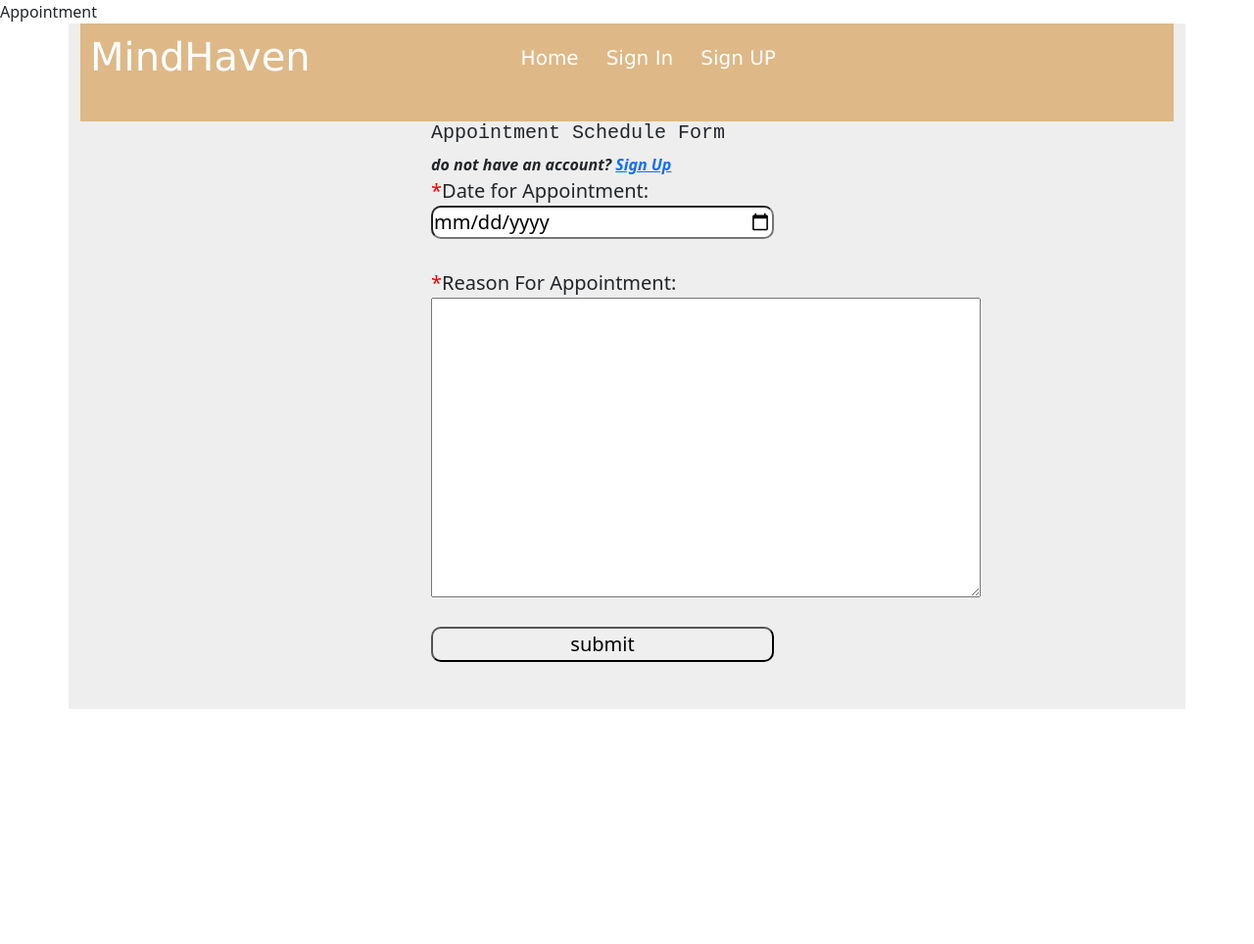
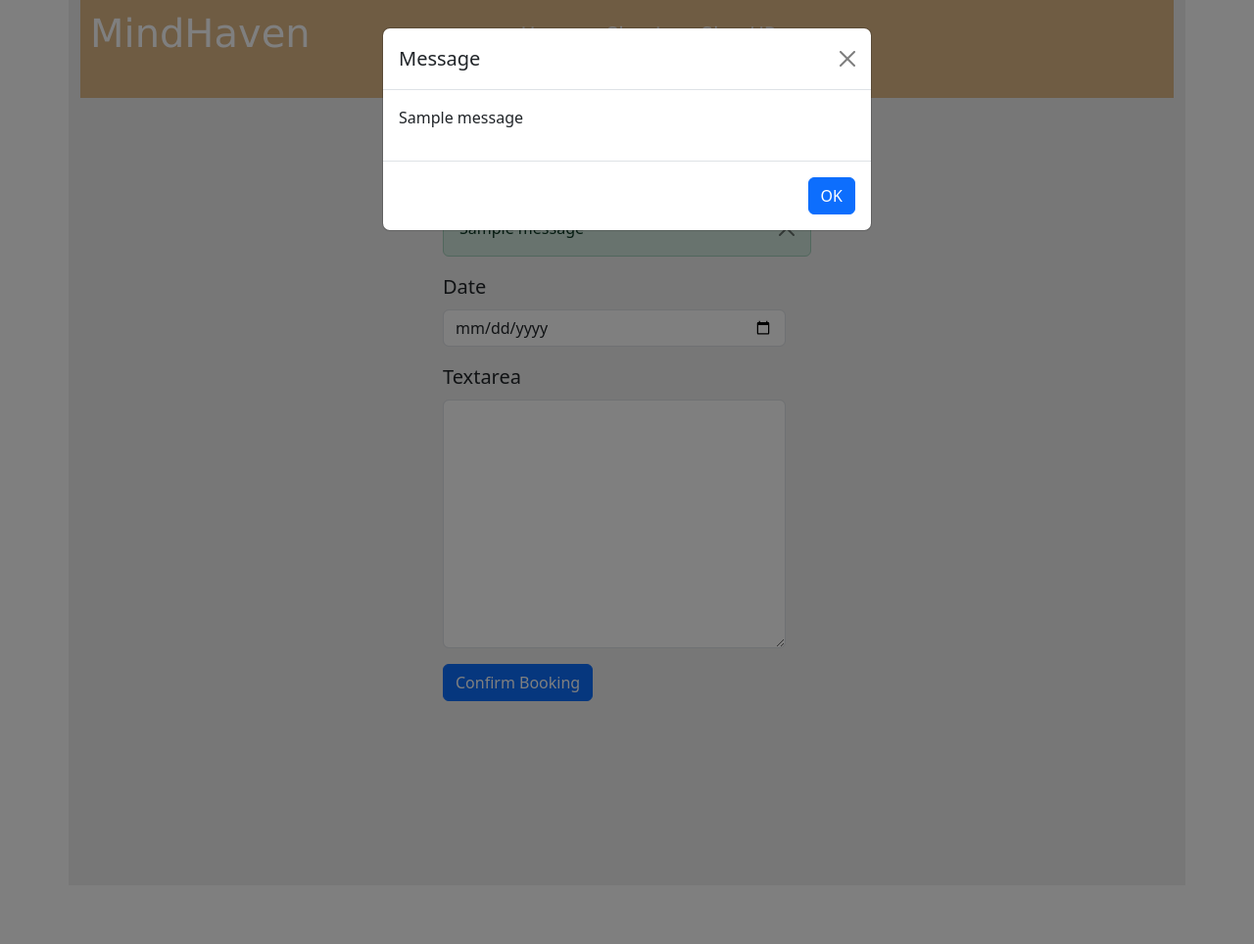
Before and after one commit to Stevey144/MindHaven, a Django app: page /mindhaven/booking.html in a window 1280 px wide. Shown: the whole page at 98% size. Run offline with Django 5.2, Linux system fonts and the light colour scheme; tables that the repository leaves empty hold one stand-in row (values such as "Sample post"); one stand-in notice (Sample message) is shown.

Commit message:
booking integrated completed

```diff
--- a/mind_haven_web_app/forms.py
+++ b/mind_haven_web_app/forms.py
@@ -1,6 +1,6 @@
 from django import forms
-from django.forms import EmailInput, ModelForm,DateInput, NumberInput, Select,TimeInput,TextInput,IntegerField, ValidationError
-from .models import Appointment, Contacts,Signup
+from django.forms import EmailInput, ModelForm,DateInput, NumberInput, Select, Textarea,TimeInput,TextInput,IntegerField, ValidationError
+from .models import Appointment, Booking, Contacts,Signup
 
 class ContactsForm(ModelForm):
     class Meta:
@@ -72,3 +72,13 @@ class SignupForm(ModelForm):
             raise ValidationError("A user with this email already exists.")
 
         return cleaned_data
+
+
+class BookingForm(ModelForm):
+    class Meta:
+        model = Booking
+        fields = ['date', 'textarea']
+        widgets = {
+            'date': DateInput(attrs={'class': 'form-control', 'type': 'date'}),
+            'textarea': Textarea(attrs={'class': 'form-control', 'cols': 45, 'rows': 10}),
+        }
--- a/mind_haven_web_app/templates/mind_haven_web_app/booking.html
+++ b/mind_haven_web_app/templates/mind_haven_web_app/booking.html
@@ -1,6 +1,5 @@
+{% extends 'base.html' %}
 {% load static %}
-
-
     {% block title %}
     Appointment
     {% endblock title %}
@@ -114,30 +113,89 @@
 
         <div class="appointment-container">
         <div class="appointment-header">
-            <h1 class="h1-text-for-appoitment">Appointment Schedule Form</h1>
+            <h1 class="h1-text-for-appoitment"><b>Appointment Schedule Form</b></h1>
             <div class="question-text">do not have an account? <a href="{% url 'sign-up' %}">Sign Up</a></div>
         </div>
 
 
-        <div class="Booking-Form">
-            <form class="" >
-               <label for=""><span class="important">*</span>Date for Appointment:</label>
-               <br>
-               <input type="date"  id="date" required>
-               <br><br>
-               <label for=""><span class="important">*</span>Reason For Appointment:</label><br>
-                <textarea name="textarea" cols="45" rows="10" id="reason_for_booking"></textarea>
-                <br><br>
-                <input type="submit" value="submit" class="btn-booking" id="btn-booking">
-            </form>
-
+        <div class="modal fade" id="messageModal" tabindex="-1" aria-labelledby="messageModalLabel" aria-hidden="true">
+            <div class="modal-dialog">
+                <div class="modal-content">
+                    <div class="modal-header">
+                        <h5 class="modal-title" id="messageModalLabel">Message</h5>
+                        <button type="button" class="btn-close" data-bs-dismiss="modal" aria-label="Close"></button>
+                    </div>
+                    <div class="modal-body">
+                        <p id="modalMessage"></p>
+                    </div>
+                    <div class="modal-footer">
+                        <button type="button" class="btn btn-primary" id="modalOkButton">OK</button>
+                    </div>
+                </div>
+            </div>
         </div>
 
 
+        <div class="Booking-Form">
+
+        <div class="container mt-5">
+
+            {% if messages %}
+            <div class="alert-container mb-3">
+                {% for message in messages %}
+                    <div class="alert
+                        {% if message.tags == 'error' %}alert-danger{% else %}alert-success{% endif %} alert-dismissible fade show" role="alert">
+                        {{ message }}
+                        <button type="button" class="btn-close" data-bs-dismiss="alert" aria-label="Close"></button>
+                    </div>
+                {% endfor %}
+            </div>
+        {% endif %}
+
+
+             <form method="post" novalidate>
+        {% csrf_token %}
+        {% for field in form %}
+            <div class="mb-3">
+                <label for="{{ field.id_for_label }}" class="form-label">{{ field.label }}</label>
+                {{ field }}
+                {% if field.errors %}
+                    <div class="invalid-feedback d-block">{{ field.errors|join:", " }}</div>
+                {% endif %}
+            </div>
+        {% endfor %}
+        <button type="submit" class="btn btn-primary">Confirm Booking</button>
+    </form>
+
+        </div>
     </div>
 
+    </div>
+</div>
+    <script src="https://code.jquery.com/jquery-3.6.0.min.js"></script>
+    <script src="https://cdn.jsdelivr.net/npm/bootstrap@5.3.0-alpha1/dist/js/bootstrap.bundle.min.js"></script>
+    <script src="https://cdn.jsdelivr.net/npm/bootstrap@5.3.0-alpha1/dist/js/bootstrap.bundle.min.js"></script>
 
-    </div>
-    <script src="https://code.jquery.com/jquery-3.6.0.min.js"></script>
+
+
+    <script>
+        $(document).ready(function () {
+            {% if messages %}
+                {% for message in messages %}
+                    $('#modalMessage').text('{{ message }}');
+                {% endfor %}
+                $('#messageModal').modal('show');  // Show the modal only if there are messages
+
+                $('#modalOkButton').on('click', function () {
+                    window.location.href = "{% url 'booking' %}"; // Redirect to booking.html
+                });
+
+                $('#messageModal').on('hidden.bs.modal', function () {
+                    window.location.href = "{% url 'booking' %}"; // Redirect to booking.html
+                });
+
+            {% endif %}
+        });
+        </script>
 
 {% endblock container-content %}
--- a/mind_haven_web_app/templates/mind_haven_web_app/signup.html
+++ b/mind_haven_web_app/templates/mind_haven_web_app/signup.html
@@ -51,7 +51,6 @@
       <div class="section-for-sign-up">
 
     <div class="appointment-header nav-header">
-        <h1 class="h1-text-for-appoitment sign-up-media">Sign Up</h1>
         <div class="question-text">already have an account? <a href="{% url 'appointment' %}">Sign In</a></div>
     </div>
 
--- a/mind_haven_web_app/views.py
+++ b/mind_haven_web_app/views.py
@@ -3,7 +3,7 @@ from django.contrib import messages
 from django.contrib.messages import get_messages
 
 from mind_haven_web_app.models import Signup
-from .forms import ContactsForm, SignInForm,SignupForm
+from .forms import BookingForm, ContactsForm, SignInForm,SignupForm
 
 def contact_view(request):
     if request.method == 'POST':
@@ -45,7 +45,6 @@ def sign_in(request):
             try:
                 user = Signup.objects.get(email=email, password=password)
                 messages.success(request, 'Successfully signed in!')
-                # return redirect('booking.html')
             except Signup.DoesNotExist:
                 messages.error(request, 'Invalid email or password. Please try again.')
     else:
@@ -61,4 +60,15 @@ def about(request):
     return render(request, "mind_haven_web_app/about.html")
 
 def booking(request):
-    return render(request, "mind_haven_web_app/booking.html")
+    if request.method == "POST":
+        form = BookingForm(request.POST)
+        if form.is_valid():
+            form.save()
+            messages.success(request, 'Appointment Booked!')
+            return redirect('booking.html')
+        else:
+            messages.error(request, 'There was an error in booking this Appointment, please try again')  # Show error message
+    else:
+        form = BookingForm()
+
+    return render(request, 'mind_haven_web_app/booking.html', {'form': form})
```
Also changed, not shown: mind_haven_web_app/templates/mind_haven_web_app/appointment.html (+3 -4 lines), db.sqlite3.
